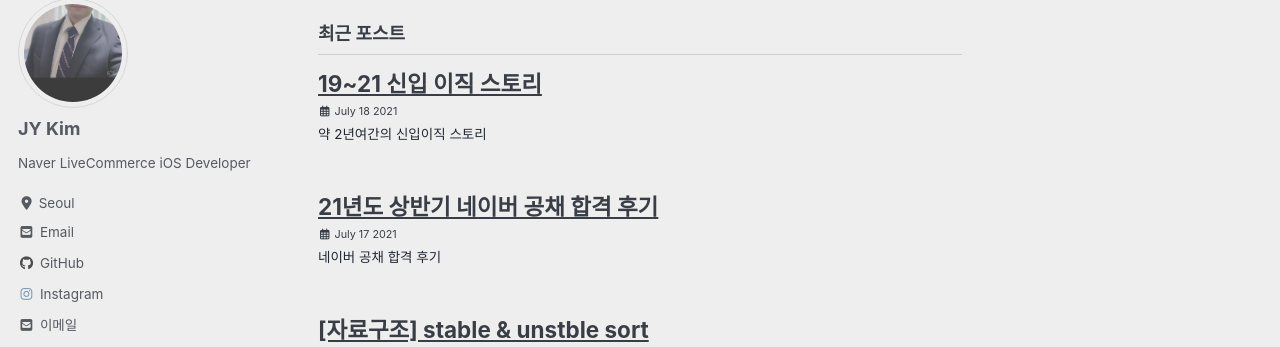
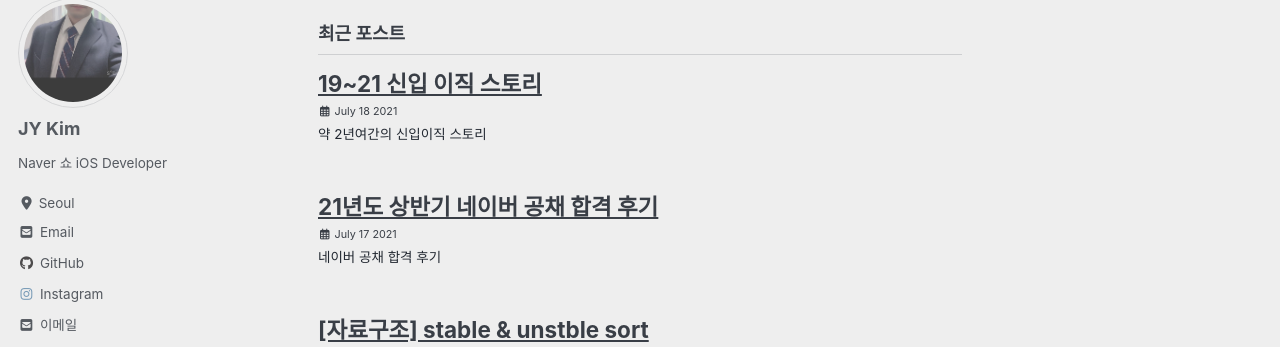
Before and after one commit to JooYoung1121/JooYoung1121.github.io, a Jekyll site: the page built from index.html, in a window 1280 px wide. Shown: the part 84-431 px from the top of the page. Built offline with Jekyll 4.4.1, drawn with Linux system fonts in a browser that asks for light colours; cached includes are drawn as plain includes; nearby versions of some CDN libraries; the list of posts is cut into pages by our own code.

Commit message:
Update _config.yml

```diff
--- a/_config.yml
+++ b/_config.yml
@@ -95,7 +95,7 @@ analytics:
 author:
   name             : "JY Kim"
   avatar           : "/assets/images/JY/내사진.jpg" # path of avatar image, e.g. "/assets/images/bio-photo.jpg"
-  bio              : "Naver LiveCommerce iOS Developer"
+  bio              : "Naver 쇼 iOS Developer"
   location         : "Seoul"
   email            : "rlawndud7@nate.com"
   links:
```
